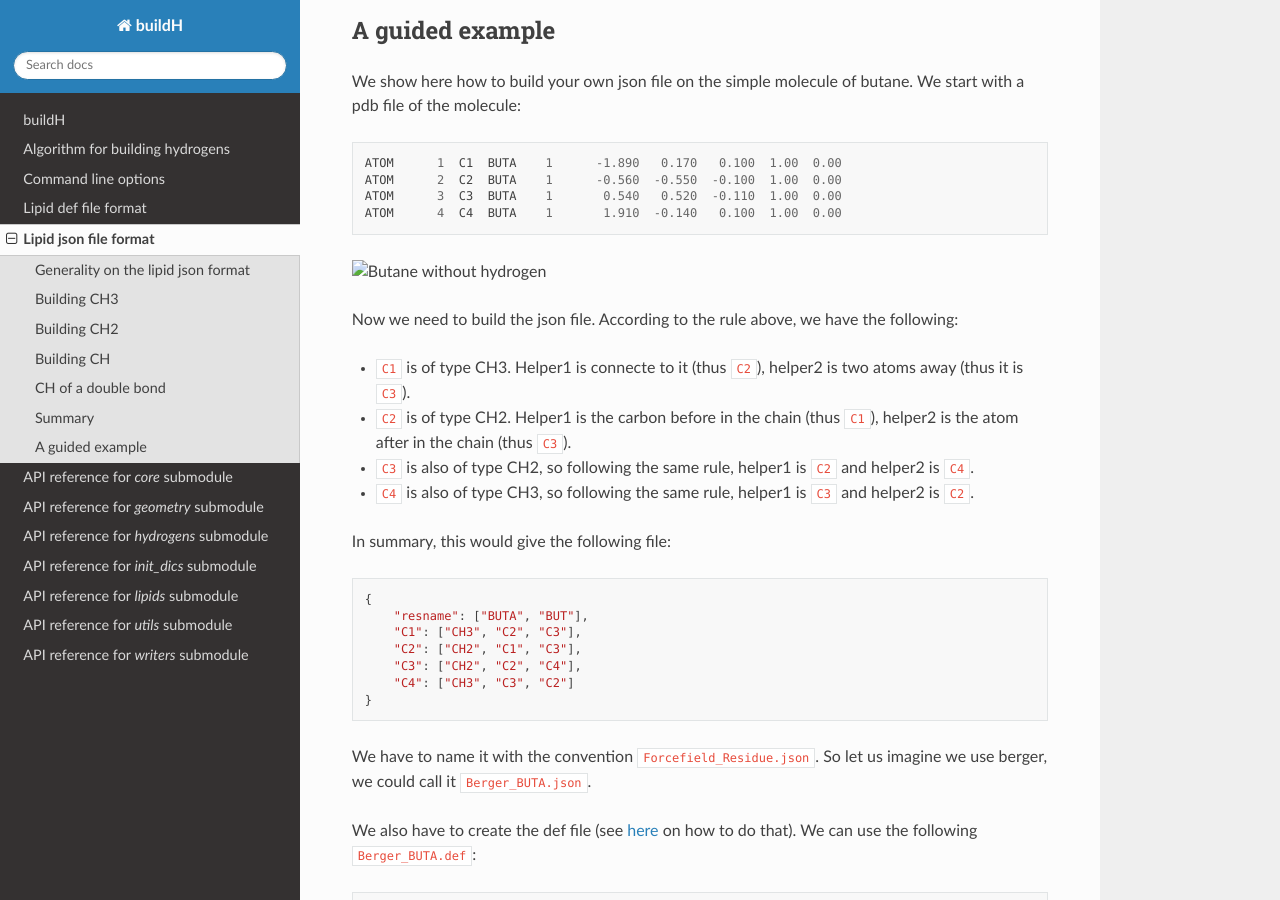
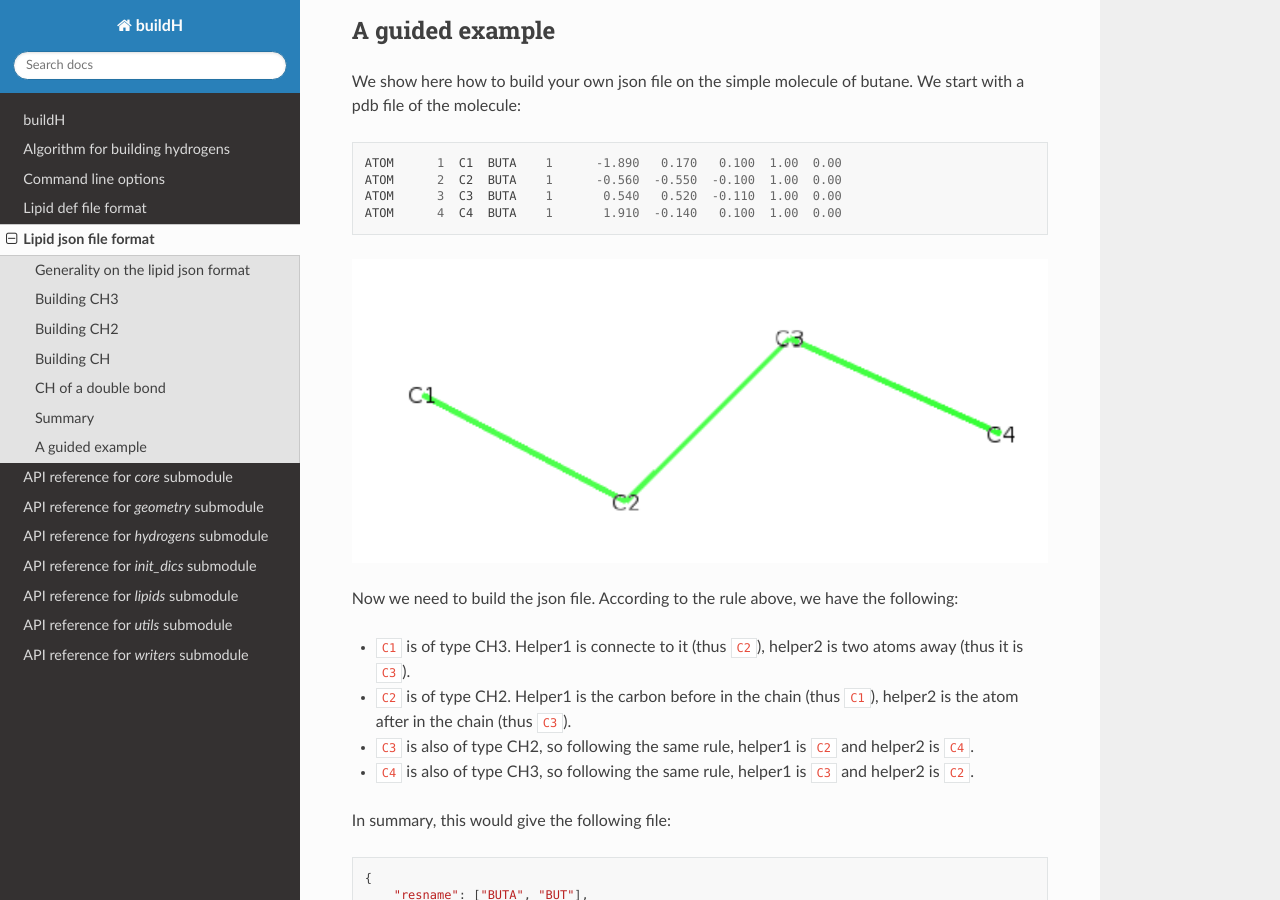
Before and after one commit to patrickfuchs/buildH, a Sphinx documentation site: the page built from docs/json_format.md, in a window 1280 px wide and 900 px high, scrolled down 4606 px. Built offline with Sphinx 7.4.7 and the Read the Docs theme 2.0.0, drawn with Linux system fonts in a browser that asks for light colours; pages that are not in the unit, such as notebooks, are missing from menus.

Commit message:
Fix path

````diff
--- a/docs/json_format.md
+++ b/docs/json_format.md
@@ -92,7 +92,7 @@
 ATOM      4  C4  BUTA    1       1.910  -0.140   0.100  1.00  0.00
 ```
 
-![Butane without hydrogen](butane.png)
+![Butane without hydrogen](img/butane.png)
 
 Now we need to build the json file. According to the rule above, we have the following:
 
@@ -155,7 +155,7 @@
 ATOM     14  H43 BUTA    1       1.920  -0.658   1.059  1.00  0.00             H
 ```
 
-![Butane with hydrogens](butane_wH.png)
+![Butane with hydrogens](img/butane_wH.png)
 
 **Last advice**
 
````
